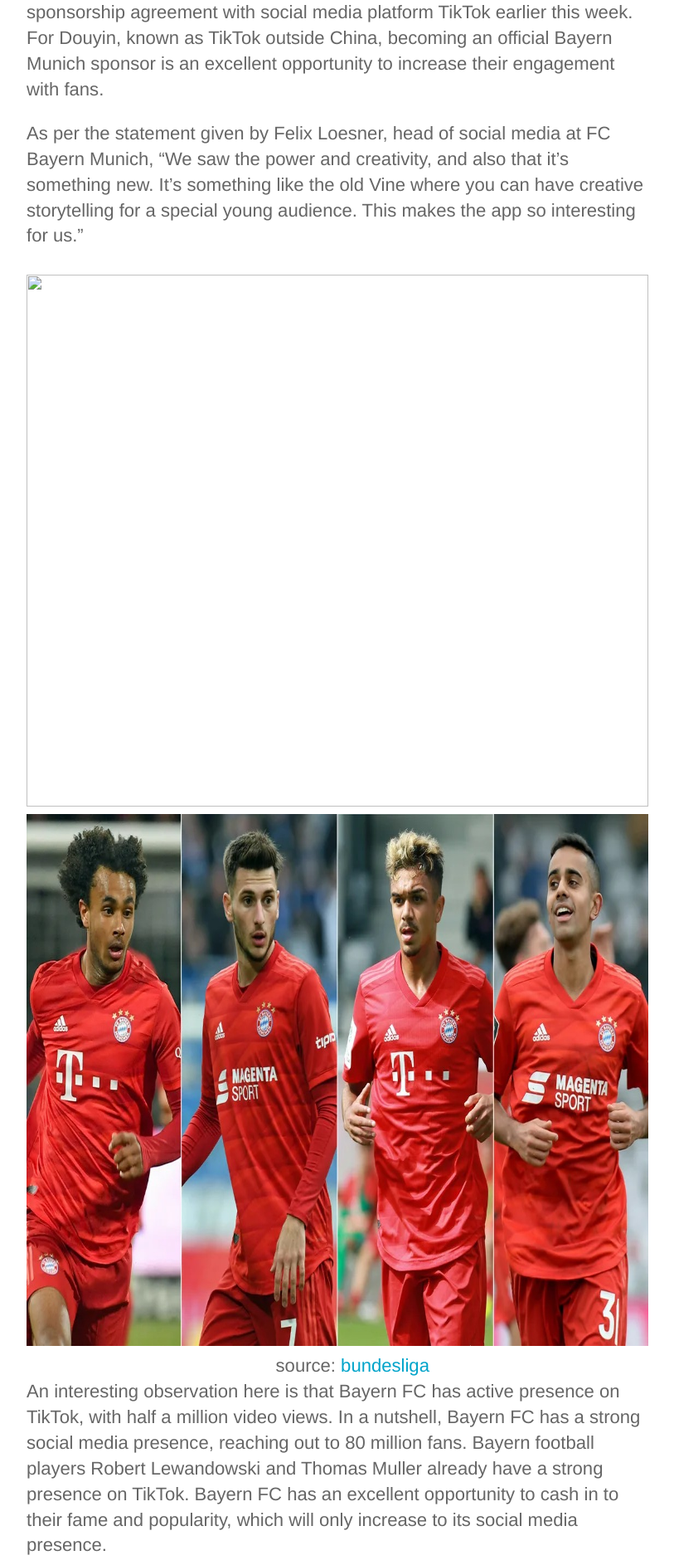
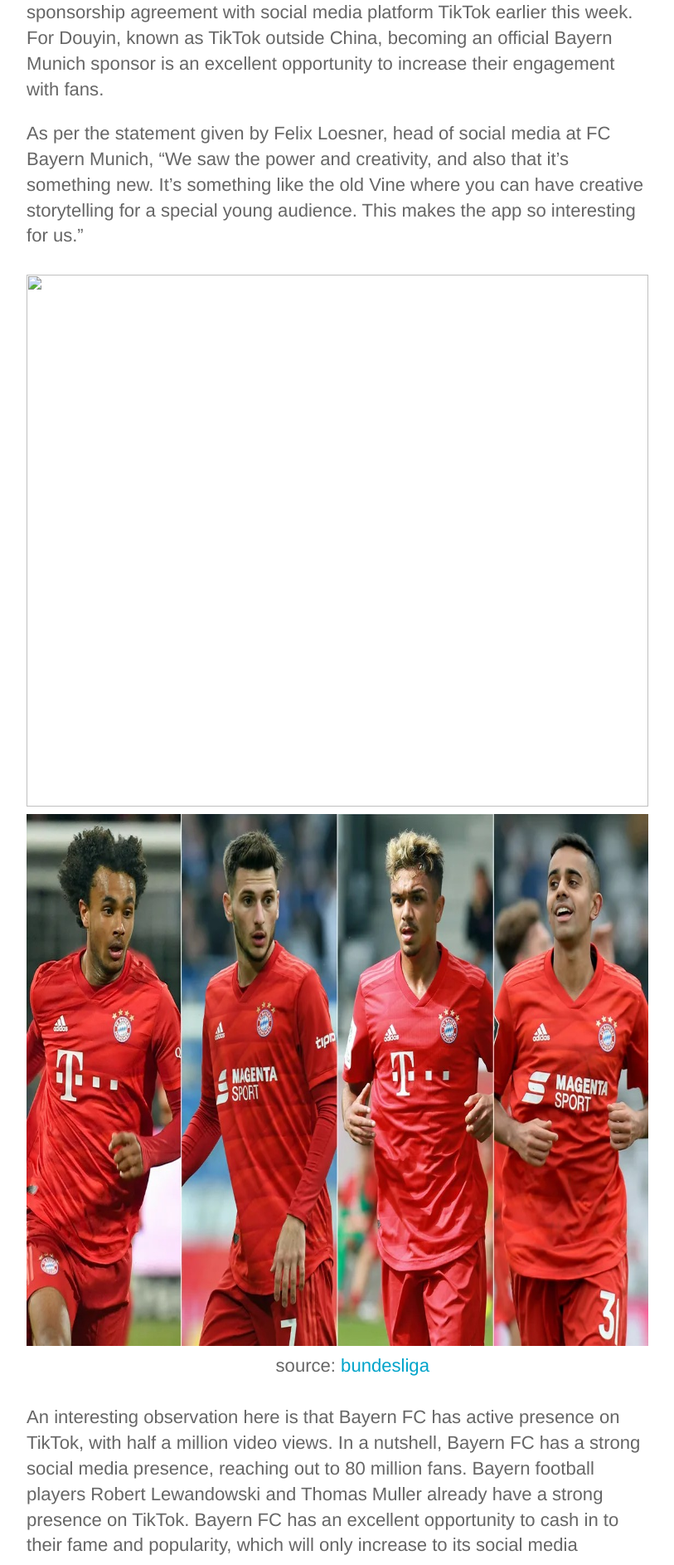
Before and after one commit to intutdev/intutmi.github.io, a Jekyll site: the page built from _posts/2020-05-15-tiktok-makes-history-with-fc-bayern-partnership.md, in a window 1280 px wide. Shown: the part 319-2205 px from the top of the page at 83% size, without its empty margins (233-1046 px from the left). Built offline with Jekyll 4.4.1, drawn with Linux system fonts in a browser that asks for light colours.

Commit message:
Updated '_posts/2020-05-15-tiktok-makes-history-with-fc-bayern-partnership.md' via CloudCannon

```diff
--- a/_posts/2020-05-15-tiktok-makes-history-with-fc-bayern-partnership.md
+++ b/_posts/2020-05-15-tiktok-makes-history-with-fc-bayern-partnership.md
@@ -13,9 +13,9 @@
 
 Just few days ahead of the start of Bundesliga, Bayern FC signed a new sponsorship agreement with social media platform TikTok earlier this week. For Douyin, known as TikTok outside China, becoming an official Bayern Munich sponsor is an excellent opportunity to increase their engagement with fans.
 
-As per the statement given by Felix Loesner, head of social media at FC Bayern Munich, “We saw the power and creativity, and also that it’s something new. It’s something like the old Vine where you can have creative storytelling for a special young audience. This makes the app so interesting for us.”<br>&nbsp; &nbsp; &nbsp; &nbsp; &nbsp; &nbsp; &nbsp; &nbsp; &nbsp; &nbsp; &nbsp; &nbsp; &nbsp; &nbsp; &nbsp; &nbsp; &nbsp; &nbsp;&nbsp;![](/uploads/bayern.jpg){: width="1140" height="641"}![](/images/blog/bayern.jpg){: width="1140" height="641"}<br>&nbsp; &nbsp; &nbsp; &nbsp; &nbsp; &nbsp; &nbsp; &nbsp; &nbsp; &nbsp; &nbsp; &nbsp; &nbsp; &nbsp; &nbsp; &nbsp; &nbsp; &nbsp; &nbsp; &nbsp; &nbsp; &nbsp; &nbsp; &nbsp; &nbsp;source: [bundesliga](https://www.bundesliga.com/en/bundesliga/news/bayern-munich-president-hainer-backs-zirkzee-dajaku-batista-meier-singh-breakthrough-9894){: target="_blank"}<br>An interesting observation here is that Bayern FC has active presence on TikTok, with half a million video views. In a nutshell, Bayern FC has a strong social media presence, reaching out to 80 million fans. Bayern football players Robert Lewandowski and Thomas Muller already have a strong presence on TikTok. Bayern FC has an excellent opportunity to cash in to their fame and popularity, which will only increase to its social media presence.
+As per the statement given by Felix Loesner, head of social media at FC Bayern Munich, “We saw the power and creativity, and also that it’s something new. It’s something like the old Vine where you can have creative storytelling for a special young audience. This makes the app so interesting for us.”<br>&nbsp; &nbsp; &nbsp; &nbsp; &nbsp; &nbsp; &nbsp; &nbsp; &nbsp; &nbsp; &nbsp; &nbsp; &nbsp; &nbsp; &nbsp; &nbsp; &nbsp; &nbsp;&nbsp;![](/uploads/bayern.jpg){: width="1140" height="641"}![](/images/blog/bayern.jpg){: width="1140" height="641"}<br>&nbsp; &nbsp; &nbsp; &nbsp; &nbsp; &nbsp; &nbsp; &nbsp; &nbsp; &nbsp; &nbsp; &nbsp; &nbsp; &nbsp; &nbsp; &nbsp; &nbsp; &nbsp; &nbsp; &nbsp; &nbsp; &nbsp; &nbsp; &nbsp; &nbsp;source: [bundesliga](https://www.bundesliga.com/en/bundesliga/news/bayern-munich-president-hainer-backs-zirkzee-dajaku-batista-meier-singh-breakthrough-9894){: target="_blank"}<br><br>An interesting observation here is that Bayern FC has active presence on TikTok, with half a million video views. In a nutshell, Bayern FC has a strong social media presence, reaching out to 80 million fans. Bayern football players Robert Lewandowski and Thomas Muller already have a strong presence on TikTok. Bayern FC has an excellent opportunity to cash in to their fame and popularity, which will only increase to its social media presence.
 
-![](/uploads/2.jpg){: width="1020" height="576"}![](/images/blog/tiktok.jpg){: width="1020" height="576"}<br>&nbsp; &nbsp; &nbsp; &nbsp; &nbsp; &nbsp; &nbsp; &nbsp; &nbsp; &nbsp; &nbsp; &nbsp; &nbsp; &nbsp; &nbsp; &nbsp; &nbsp; &nbsp; &nbsp; &nbsp; &nbsp; &nbsp; &nbsp; &nbsp; &nbsp; &nbsp; &nbsp;source:GETTY<br>It is obvious that The Bavarian giants want to target its fans in China. It started when the club opened its office in Shanghai in 2016. According to Ye Jueming, head of Douyin Sports, with this sponsorship, the company is aiming on to produce great content about the club and its players.
+![](/uploads/2.jpg){: width="1020" height="576"}![](/images/blog/tiktok.jpg){: width="1020" height="576"}<br>&nbsp; &nbsp; &nbsp; &nbsp; &nbsp; &nbsp; &nbsp; &nbsp; &nbsp; &nbsp; &nbsp; &nbsp; &nbsp; &nbsp; &nbsp; &nbsp; &nbsp; &nbsp; &nbsp; &nbsp; &nbsp; &nbsp; &nbsp; &nbsp; &nbsp; source:GETTY<br><br>It is obvious that The Bavarian giants want to target its fans in China. It started when the club opened its office in Shanghai in 2016. According to Ye Jueming, head of Douyin Sports, with this sponsorship, the company is aiming on to produce great content about the club and its players.
 
 “In China, Bayern FC is considered as the most innovative football club in terms of communication. With this partnership, we’re taking a very crucial step. The majority of communication in China takes place on social media. Short videos are the new trend," said Rouven Kasper FC Bayern’s President for Asia "With Douyin, we can offer our fans unique content and have the chance to further increase our portfolio.
 
```
